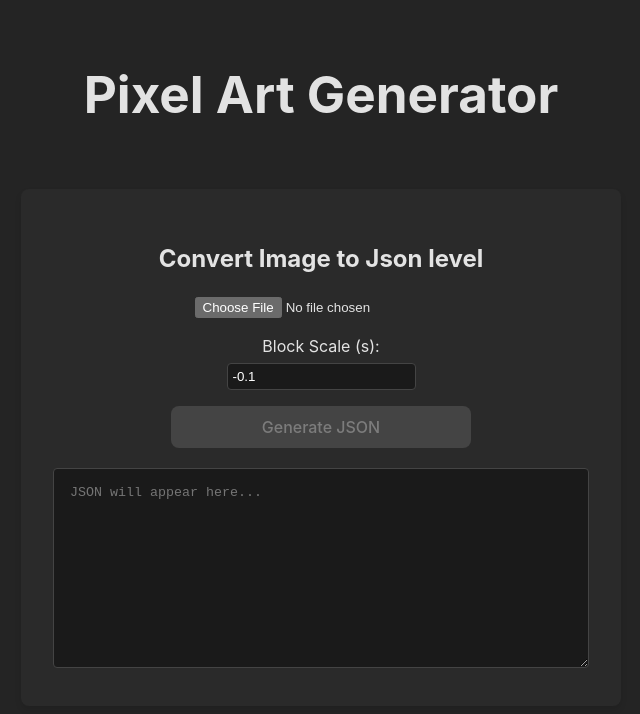
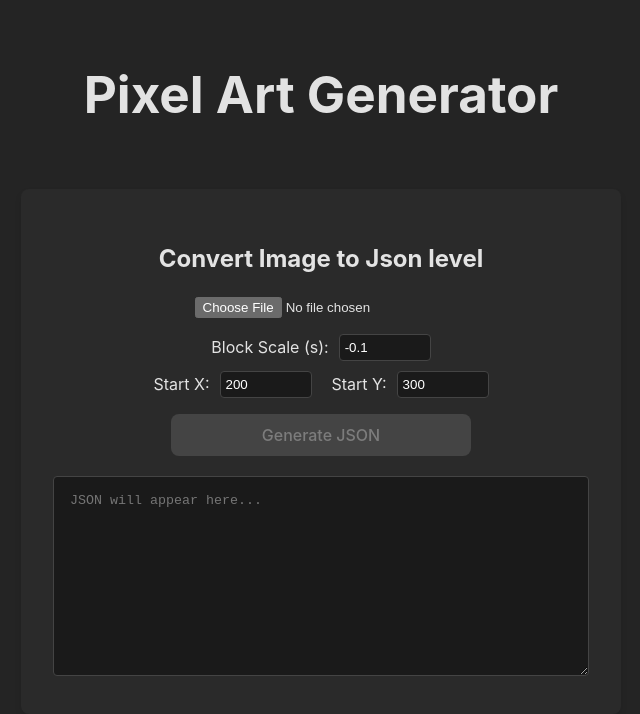
Before and after one commit to eskelt/flappy-goose-utilities, a React (Vite) app: page / in a window 1280 px wide. Shown: the top 714 px of the page, without its empty margins (319-959 px from the left). Built offline with nearby package versions, Linux system fonts and the light colour scheme.

Commit message:
Starting coordinates

```diff
--- a/src/components/ImageConverter.tsx
+++ b/src/components/ImageConverter.tsx
@@ -10,6 +10,17 @@ export const ImageConverter: React.FC = () => {
   const [blockCount, setBlockCount] = useState<number | null>(null);
   const [sValue, setSValue] = useState<number>(-0.1);
   const [warning, setWarning] = useState<string | null>(null);
+  const [offsetX, setOffsetX] = useState<number>(200);
+  const [offsetY, setOffsetY] = useState<number>(300);
+
+  React.useEffect(() => {
+    if (imageBitmap) {
+      const pixelSpacing = Math.abs(4 * (sValue / -0.1));
+      const totalHeight = imageBitmap.height * pixelSpacing;
+      // Center vertically around y=300
+      setOffsetY(Math.floor(300 - (totalHeight / 2)));
+    }
+  }, [imageBitmap, sValue]);
 
   const handleFileChange = async (e: React.ChangeEvent<HTMLInputElement>) => {
     const file = e.target.files?.[0];
@@ -73,8 +84,8 @@ export const ImageConverter: React.FC = () => {
 
             genericObjects.push({
                 type: 'colorBlock',
-                x: x * pixelSpacing,
-                y: y * pixelSpacing,
+                x: offsetX + (x * pixelSpacing),
+                y: offsetY + (y * pixelSpacing),
                 color: `#${r.toString(16).padStart(2, '0')}${g.toString(16).padStart(2, '0')}${b.toString(16).padStart(2, '0')}`,
                 s: sValue
             });
@@ -149,16 +160,40 @@ export const ImageConverter: React.FC = () => {
         <input type="file" accept="image/*" onChange={handleFileChange} />
       </div>
 
-      <div className="input-group" style={{ display: 'flex', flexDirection: 'column', alignItems: 'center', gap: '5px' }}>
+      <div className="input-group" style={{ display: 'flex', flexDirection: 'column', alignItems: 'center', gap: '10px' }}>
+        <div style={{ display: 'flex', gap: '10px', alignItems: 'center' }}>
           <label htmlFor="s-value">Block Scale (s):</label>
           <input
             id="s-value"
             type="number"
-          step="0.1"
+            step="0.01"
             value={sValue}
             onChange={(e) => setSValue(parseFloat(e.target.value))}
-          style={{ padding: '5px', borderRadius: '4px', border: '1px solid #444', background: '#1a1a1a', color: 'white' }}
+            style={{ padding: '5px', borderRadius: '4px', border: '1px solid #444', background: '#1a1a1a', color: 'white', width: '80px' }}
           />
+        </div>
+        <div style={{ display: 'flex', gap: '20px' }}>
+          <div style={{ display: 'flex', gap: '10px', alignItems: 'center' }}>
+            <label htmlFor="offset-x">Start X:</label>
+            <input
+              id="offset-x"
+              type="number"
+              value={offsetX}
+              onChange={(e) => setOffsetX(parseFloat(e.target.value))}
+              style={{ padding: '5px', borderRadius: '4px', border: '1px solid #444', background: '#1a1a1a', color: 'white', width: '80px' }}
+            />
+          </div>
+          <div style={{ display: 'flex', gap: '10px', alignItems: 'center' }}>
+            <label htmlFor="offset-y">Start Y:</label>
+            <input
+              id="offset-y"
+              type="number"
+              value={offsetY}
+              onChange={(e) => setOffsetY(parseFloat(e.target.value))}
+              style={{ padding: '5px', borderRadius: '4px', border: '1px solid #444', background: '#1a1a1a', color: 'white', width: '80px' }}
+            />
+          </div>
+        </div>
       </div>
 
       {previewUrl && (
```
Lines whose indentation alone changed are shown as unchanged.
